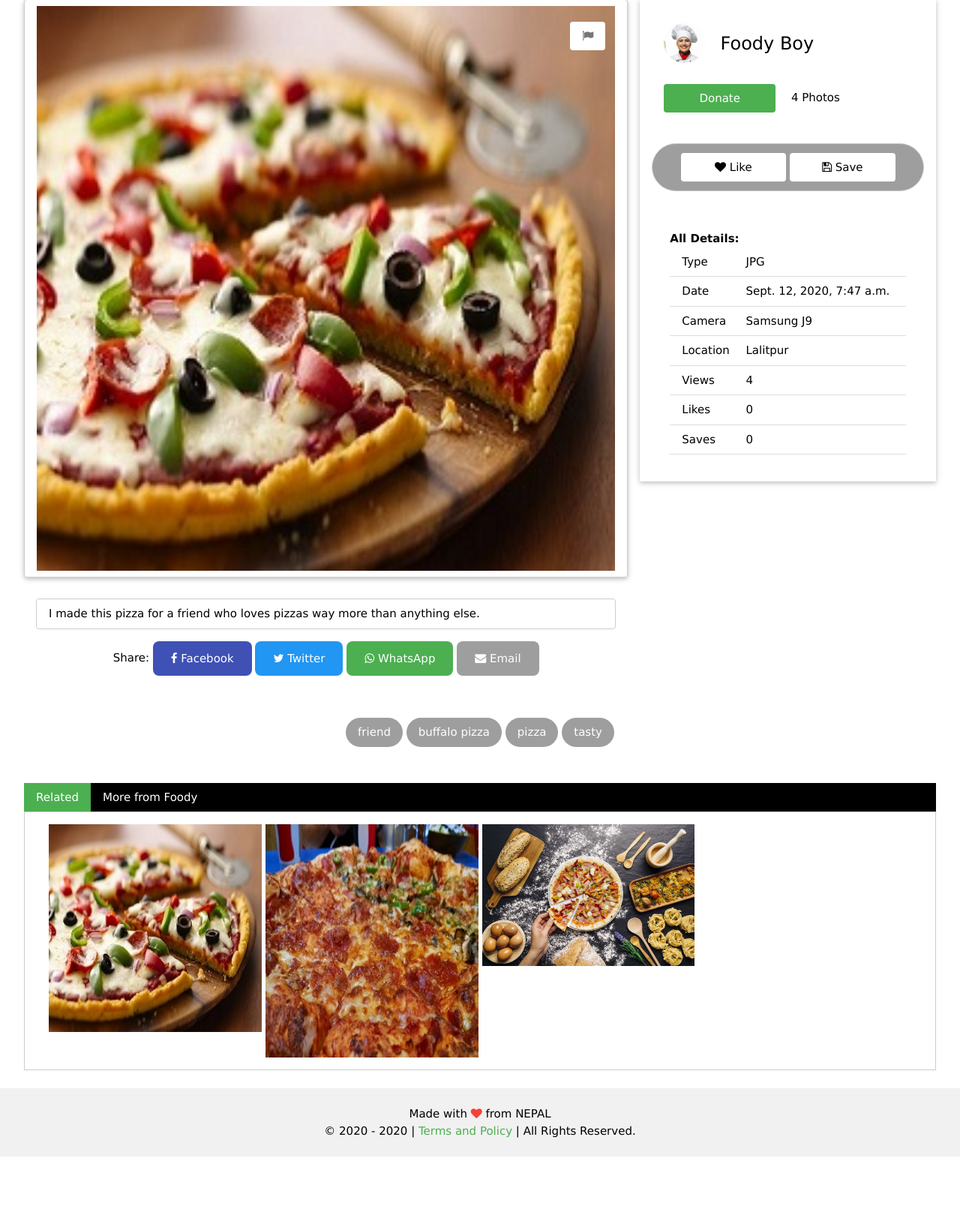
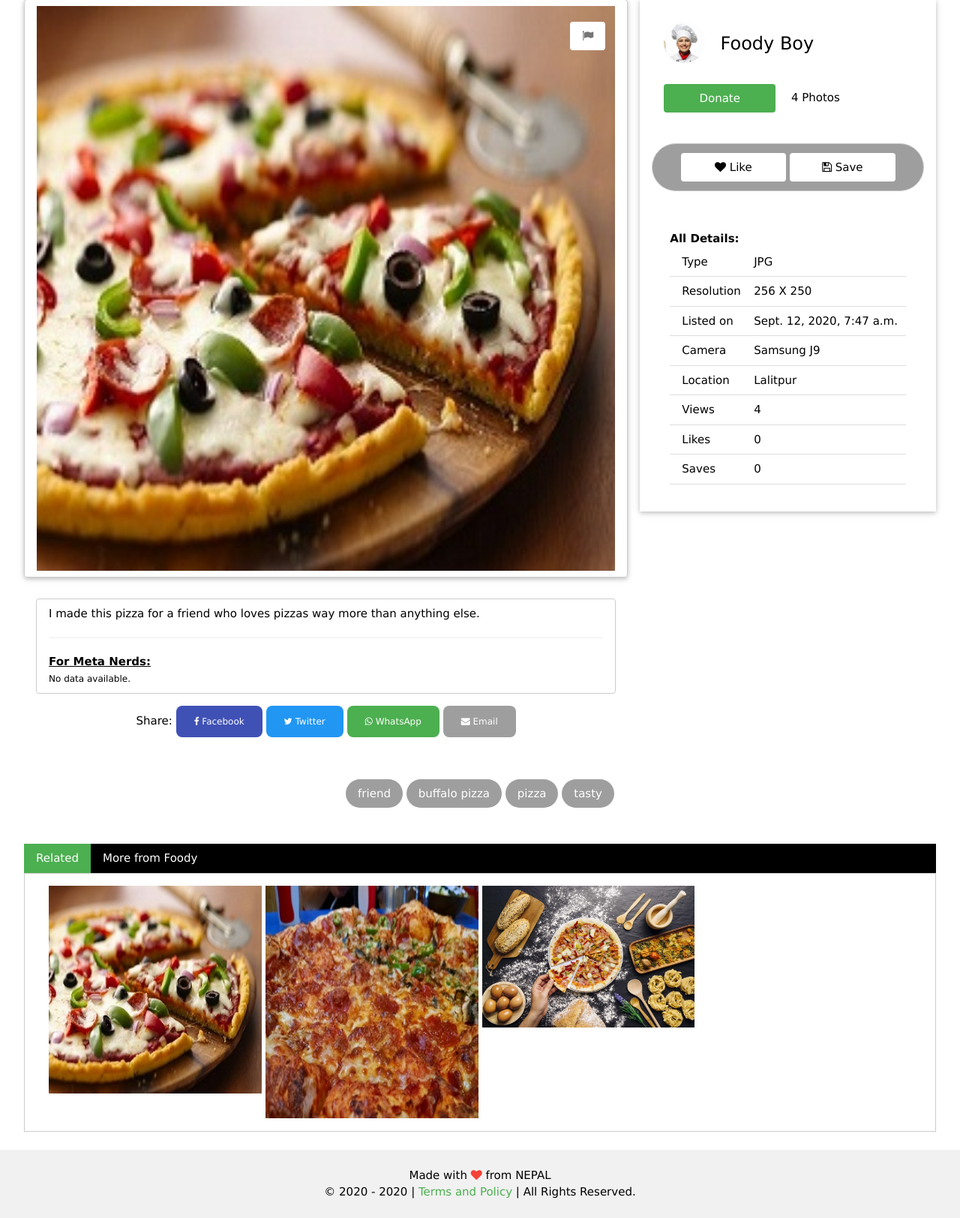
Before and after one commit to mearjunsingh/photobay, a Django app: a page that uses templates/single.html in a window 1280 px wide. Shown: the part 245-1869 px from the top of the page at 75% size. Before the commit the page ends 1787 px from the top, so only its background shows below. Run offline with Django 3.2, Linux system fonts and the light colour scheme; data comes from the database, SQL or seed files in the repository; both versions use the stored data as it was after the commit.

Commit message:
Show ExifData and Delete Photo

```diff
--- a/photos/views.py
+++ b/photos/views.py
@@ -7,6 +7,7 @@ import re
 from django.contrib import messages
 from django.contrib.auth import get_user_model
 User = get_user_model()
+from users.custom_defs import get_exif_data
 # Create your views here.
 
 #completed
@@ -81,9 +82,13 @@ def single_page_view(request, username, slug):
             messages.error(request, 'You must login first.')
     image_tags = data.tags
     image_tags = re.split(', |,', image_tags)
+    try:
+        exif = get_exif_data(data.image)
+    except:
+        exif = None
     author = Photo.objects.filter(user__username=username).filter(active=True).order_by('-uploaded_on')[:4]
     related = Photo.objects.filter(category=data.category).filter(active=True).order_by('-uploaded_on')[:4]
-    return render(request, 'single.html', {'image_tags' : image_tags, 'data' : data, 'author' : author, 'related' : related})
+    return render(request, 'single.html', {'image_tags' : image_tags, 'data' : data, 'author' : author, 'related' : related, 'exif' : exif})
 
 #completed
 def profile_public_page_view(request, username):
--- a/templates/single.html
+++ b/templates/single.html
@@ -33,16 +33,40 @@
       </div>
 
       <div class="w3-container w3-margin w3-border w3-round w3-padding">
+
         {{ data.description }}
+
+        <hr> <u><strong>For Meta Nerds:</strong></u> <br>
+        <small>
+
+          {% if exif != None %}
+            <table width="100%">
+              <tr>
+                <th align="left" width="50%">Meta Title</th>
+                <th align="left" width="50%">Meta Value</th>
+              </tr>
+              {% for key, value in exif.items %}
+                <tr>
+                  <td>{{ key }}</td>
+                  <td>{{ value }}</td>
+                </tr>
+              {% endfor %}
+            </table>
+          {% else %}
+            No data available.
+          {% endif %}
+
+        </small>
+
       </div>
 
       <div class="w3-section w3-center w3-mobile">
         <span class=" w3-hide-small">Share: </span>
 
-        <button onclick="FBshare()" style="outline:none;" class="w3-button w3-indigo w3-round-large w3-padding-large w3-hover-red"><i class="fa fa-facebook"></i> <span class="w3-hide-medium w3-hide-small">Facebook</span></button>
-        <button onclick="TTshare()" style="outline:none;" class="w3-button w3-blue w3-round-large w3-text-white w3-padding-large w3-hover-red"><i class="fa fa-twitter"></i> <span class="w3-hide-medium w3-hide-small">Twitter</span></button>
-        <button onclick="WAshare()" style="outline:none;" class="w3-button w3-green w3-round-large w3-padding-large w3-hover-red"><i class="fa fa-whatsapp"></i> <span class="w3-hide-medium w3-hide-small">WhatsApp</span></button>
-        <button onclick="Emailshare()" style="outline:none;" class="w3-button w3-gray w3-round-large w3-text-white w3-padding-large w3-hover-red"><i class="fa fa-envelope"></i> <span class="w3-hide-medium w3-hide-small">Email</span></button>
+        <button onclick="FBshare()" style="outline:none;" class="w3-small w3-button w3-indigo w3-round-large w3-padding-large w3-hover-red"><i class="fa fa-facebook"></i> <span class="w3-hide-small">Facebook</span></button>
+        <button onclick="TTshare()" style="outline:none;" class="w3-small w3-button w3-blue w3-round-large w3-text-white w3-padding-large w3-hover-red"><i class="fa fa-twitter"></i> <span class="w3-hide-small">Twitter</span></button>
+        <button onclick="WAshare()" style="outline:none;" class="w3-small w3-button w3-green w3-round-large w3-padding-large w3-hover-red"><i class="fa fa-whatsapp"></i> <span class="w3-hide-small">WhatsApp</span></button>
+        <button onclick="Emailshare()" style="outline:none;" class="w3-small w3-button w3-gray w3-round-large w3-text-white w3-padding-large w3-hover-red"><i class="fa fa-envelope"></i> <span class="w3-hide-small">Email</span></button>
       </div>
 
     </div>
@@ -95,7 +119,11 @@
               <td>{{ data.image_type }}</td>
             </tr>
             <tr>
-              <td>Date</td>
+              <td>Resolution</td>
+              <td>{{ data.image.width }} X {{ data.image.height }}</td>
+            </tr>
+            <tr>
+              <td>Listed on</td>
               <td>{{ data.uploaded_on }}</td>
             </tr>
             <tr>
--- a/templates/users/user.html
+++ b/templates/users/user.html
@@ -60,6 +60,10 @@
         <tr>
           <td>Type</td>
           <td>{{ item.image_type }}</td>
+        </tr>
+        <tr>
+          <td>Resolution</td>
+          <td>{{ item.image.width }} X {{ item.image.height }}</td>
         </tr>
         <tr>
           <td>Date</td>
--- a/users/custom_defs.py
+++ b/users/custom_defs.py
@@ -1,7 +1,10 @@
 from django.utils.text import slugify
 from photos.models import Camera, Location
 from django.shortcuts import get_object_or_404
-
+from PIL import Image
+from PIL.ExifTags import TAGS
+import uuid
+import os
 
 def unique_slug(table, word):
     original = slugify(word)
@@ -34,6 +37,26 @@ def get_or_create_object(data, table):
         return None
 
 
+def get_exif_data(file):
+    img = Image.open(file)
+    info = img._getexif()
+    exif = {}
+    for tag, value in info.items():
+        decoded = TAGS.get(tag, tag)
+        exif[decoded] = value
+    return exif
+
+
+def rename_on_delete(img):
+    old_image_path = img.path
+    ext = img.name.split('.')[-1]
+    user = img.name.split('/')[1]
+    filename = '%s.%s' % (uuid.uuid4(), ext)
+    img.name = 'users/{0}/{1}'.format(user, filename)
+    os.rename(old_image_path, img.path)
+    return img
+
+
 def crop_center(pil_img, crop_width, crop_height):
     img_width, img_height = pil_img.size
     return pil_img.crop(((img_width - crop_width) // 2,
--- a/users/views.py
+++ b/users/views.py
@@ -6,7 +6,7 @@ from django.http import Http404
 from django.contrib.auth.decorators import login_required
 from photos.forms import UploadForm, EditForm
 from photos.models import Photo, Camera, Location
-from .custom_defs import unique_slug, get_or_create_object
+from .custom_defs import unique_slug, get_or_create_object, rename_on_delete
 from django.core.paginator import Paginator
 from django.db.models import Q
 User = get_user_model()
@@ -123,6 +123,7 @@ def delete_page_view(request):
     if request.method == 'POST':
         data = get_object_or_404(Photo, slug=request.POST.get('slug'), user=request.user, active=True)
         data.active = False
+        data.image = rename_on_delete(data.image)
         data.save()
         messages.error(request, 'Photo deleted successfully.')
         return redirect('dashboard')
```
Also changed, not shown: db.sqlite3, uploads/users/photobay/1bda1426-7716-499e-9e86-ce2288673d57.jpg (added), uploads/users/photobay/4a290a53-14b5-44e4-bff8-107fecc9fb22.jpg (added), uploads/users/photobay/9a8e1b14-30b8-4ec3-9031-29ba48909996.jpg (added).
